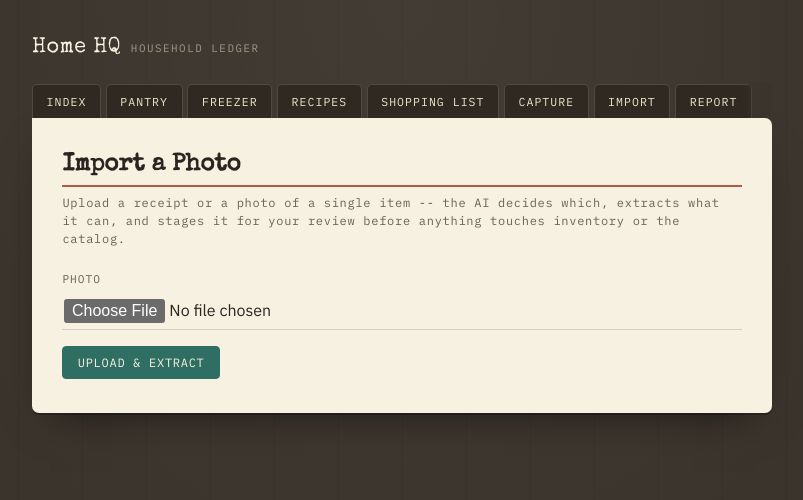
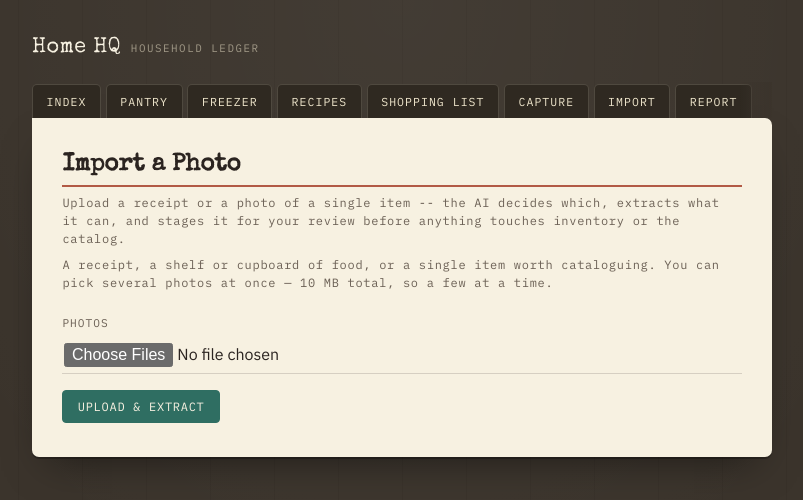
Before and after one commit to sh7289/homehq, a Flask app: page /import/upload in a window 1280 px wide. Shown: the top 500 px of the page, without its empty margins (238-1041 px from the left). Run offline with Flask 3, Linux system fonts and the light colour scheme; the visitor is signed in with stand-in values (Sample User, id 1).

Commit message:
Read shelf photos, accept several at once, and bound uploads
Adds a "shelf" kind to the image prompt for a cupboard or freezer drawer
holding several items. It is told that quantity is usually NOT knowable from
a photo -- you cannot see how full a jar is or how many tins are behind the
front one -- so null is the right answer, and to skip labels it cannot read
rather than guess at them. Section vocabulary is rendered from sections.py so
the prompt cannot drift from the code.

The upload form now takes several photos in one go, and one unreadable photo
no longer discards the rest of the batch.

MAX_CONTENT_LENGTH was unset, so Flask accepted unbounded uploads and only
nginx's 10M cap stood between us and a large request. Now set to match, with
a 413 handler that explains itself instead of a bare nginx error.

Phase 4 of the pantry plan (fuzzy dedupe on approve) needed no work -- the
receipt import already does it.

Co-Authored-By: Claude Sonnet 5 <noreply@anthropic.com>
Claude-Session: https://claude.ai/code/session_01FZf9QybzEbUSeaX7RjfYPB

```diff
--- a/ai_extract.py
+++ b/ai_extract.py
@@ -20,12 +20,13 @@ _VALID_CATEGORIES = (
     "valuables",
 )
 
-_PROMPT = """You are looking at a photo that is either (a) a store receipt, or
-(b) a single physical household item (a tool, kitchen item, appliance manual,
+_PROMPT = """You are looking at a photo that is one of: (a) a store receipt,
+(b) a shelf, cupboard or freezer drawer holding several food items, or
+(c) a single physical household item (a tool, kitchen item, appliance manual,
 or a valuable/collectible like a record, instrument, or electronics).
 
 Decide which one it is, then respond with ONLY a JSON object (no prose, no
-markdown fences) in one of these two exact shapes:
+markdown fences) in one of these exact shapes:
 
 Receipt:
 {"kind": "receipt", "items": [
@@ -34,6 +35,20 @@ Receipt:
 - "storage" must be "pantry" or "freezer" (guess based on the item -- frozen
   foods go to "freezer", everything else to "pantry").
 - Skip non-food line items (bags, tax, discounts).
+
+Shelf or cupboard of food:
+{"kind": "shelf", "items": [
+  {"name": "...", "quantity": null, "unit": null, "storage": "pantry",
+   "section": "canned"}
+]}
+- Use this when you can see several distinct food items stored together.
+- "quantity" is usually NOT knowable from a photo -- you cannot see how full
+  a jar is or how many tins are behind the front one. Use null unless you can
+  literally count the items. A wrong count is worse than a blank the human
+  fills in.
+- "section" must match the item's storage; see the section list below.
+- Name what you can identify; skip anything you cannot read or recognise
+  rather than guessing at a blurred label.
 
 Single item:
 {"kind": "catalog_item", "name": "...", "category": "kitchen", "brand": null,
@@ -59,6 +74,9 @@ Single item:
   null for everyday items or anything you're not reasonably confident about
   (a manual, a generic kitchen tool, an item you can't identify well
   enough to guess).
+
+Valid "section" values, matching the item's storage:
+{sections}
 """
 
 
@@ -149,7 +167,7 @@ def parse_extraction_response(response_text):
 
     kind = data.get("kind")
 
-    if kind in ("receipt", "pantry_items"):
+    if kind in ("receipt", "pantry_items", "shelf"):
         rows = []
         for raw_item in data.get("items", []):
             name = raw_item.get("name")
@@ -312,7 +330,12 @@ def extract_from_image(image_bytes, media_type, api_key=None, model=None, client
                             "data": base64.b64encode(image_bytes).decode("ascii"),
                         },
                     },
-                    {"type": "text", "text": _PROMPT},
+                    {
+                        "type": "text",
+                        # replace(), not format(): this prompt contains literal
+                        # JSON braces that format() would choke on.
+                        "text": _PROMPT.replace("{sections}", _section_prompt_lines()),
+                    },
                 ],
             }
         ],
--- a/app.py
+++ b/app.py
@@ -70,6 +70,10 @@ def create_app():
     app.config["SECRET_KEY"] = os.environ["SECRET_KEY"]
     app.config["SESSION_COOKIE_HTTPONLY"] = True
     app.config["SESSION_COOKIE_SAMESITE"] = "Lax"
+    # Matches `client_max_body_size 10M` in deploy/nginx-homehq.conf. Without
+    # this Flask accepts an unbounded upload; keeping the two in step means a
+    # rejection is explainable rather than a bare nginx 413.
+    app.config["MAX_CONTENT_LENGTH"] = 10 * 1024 * 1024
 
     behind_tls_proxy = os.environ.get("HOMEHQ_BEHIND_TLS_PROXY", "").lower() == "true"
     app.config["SESSION_COOKIE_SECURE"] = behind_tls_proxy
@@ -152,6 +156,17 @@ def create_app():
         if current_user.is_authenticated:
             return {"nav_categories": app.catalog.categories()}
         return {"nav_categories": []}
+
+    @app.errorhandler(413)
+    def upload_too_large(error):
+        return (
+            render_template(
+                "import_upload.html",
+                error="Those photos are too large (10 MB total). Try fewer at a time.",
+                active="import",
+            ),
+            413,
+        )
 
     @app.route("/login", methods=["GET", "POST"])
     def login():
@@ -380,14 +395,9 @@ def create_app():
     @login_required
     def import_upload():
         if request.method == "POST":
-            photo = request.files.get("photo")
-            if not photo or not photo.filename:
+            photos = [p for p in request.files.getlist("photo") if p and p.filename]
+            if not photos:
                 return render_template("import_upload.html", error="Choose a photo first.")
-
-            ext = os.path.splitext(photo.filename)[1] or ".jpg"
-            upload_path = os.path.join(uploads_dir, f"{uuid.uuid4().hex}{ext}")
-            photo.save(upload_path)
-            media_type = photo.mimetype or "image/jpeg"
 
             try:
                 api_key = os.environ["HOMEHQ_ANTHROPIC_API_KEY"]
@@ -397,16 +407,33 @@ def create_app():
                     error="AI import isn't configured yet -- set HOMEHQ_ANTHROPIC_API_KEY.",
                 )
 
-            try:
-                with open(upload_path, "rb") as f:
-                    rows = ai_extract.extract_from_image(
-                        f.read(), media_type, api_key=api_key
-                    )
-            except ai_extract.ExtractionError as exc:
-                return render_template("import_upload.html", error=str(exc))
+            staged = 0
+            failures = []
+            for photo in photos:
+                ext = os.path.splitext(photo.filename)[1] or ".jpg"
+                upload_path = os.path.join(uploads_dir, f"{uuid.uuid4().hex}{ext}")
+                photo.save(upload_path)
 
-            for row in rows:
-                db.add_staging_item(get_db(), source_image_path=upload_path, **row)
+                try:
+                    with open(upload_path, "rb") as f:
+                        rows = ai_extract.extract_from_image(
+                            f.read(), photo.mimetype or "image/jpeg", api_key=api_key
+                        )
+                except ai_extract.ExtractionError as exc:
+                    # One unreadable shelf photo shouldn't discard the rest of
+                    # the batch -- record it and carry on.
+                    failures.append(f"{photo.filename}: {exc}")
+                    continue
+
+                for row in rows:
+                    db.add_staging_item(get_db(), source_image_path=upload_path, **row)
+                    staged += 1
+
+            if not staged:
+                return render_template(
+                    "import_upload.html",
+                    error="; ".join(failures) or "Nothing could be read from those photos.",
+                )
             return redirect(url_for("import_review"))
 
         return render_template("import_upload.html", error=None)
--- a/templates/import_upload.html
+++ b/templates/import_upload.html
@@ -8,10 +8,16 @@
 
     {% if error %}<p class="form-error">{{ error }}</p>{% endif %}
 
+    <p class="card__meta">
+      A receipt, a shelf or cupboard of food, or a single item worth
+      cataloguing. You can pick several photos at once — 10 MB total, so a few
+      at a time.
+    </p>
+
     <form method="post" action="{{ url_for('import_upload') }}" enctype="multipart/form-data">
       <div class="field">
-        <label for="photo">Photo</label>
-        <input id="photo" type="file" name="photo" accept="image/*" required>
+        <label for="photo">Photos</label>
+        <input id="photo" type="file" name="photo" accept="image/*" multiple required>
       </div>
       <button class="btn btn--primary" type="submit">Upload &amp; extract</button>
     </form>
```
Also changed, not shown: tests/test_import_routes.py (+95 -0 lines).
